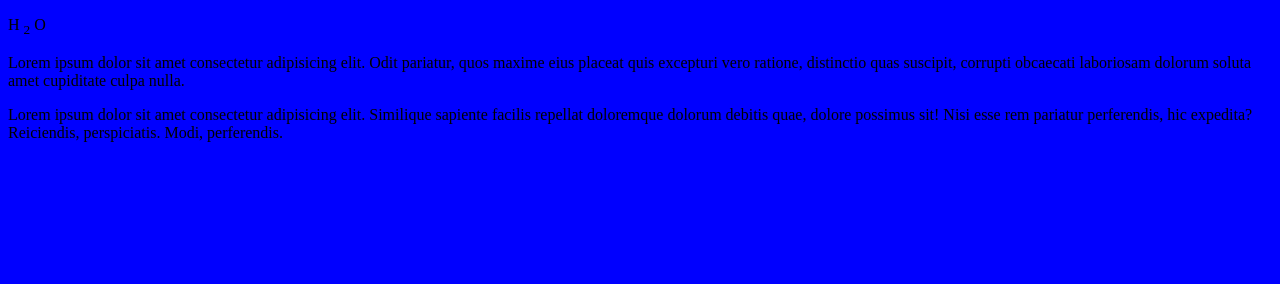
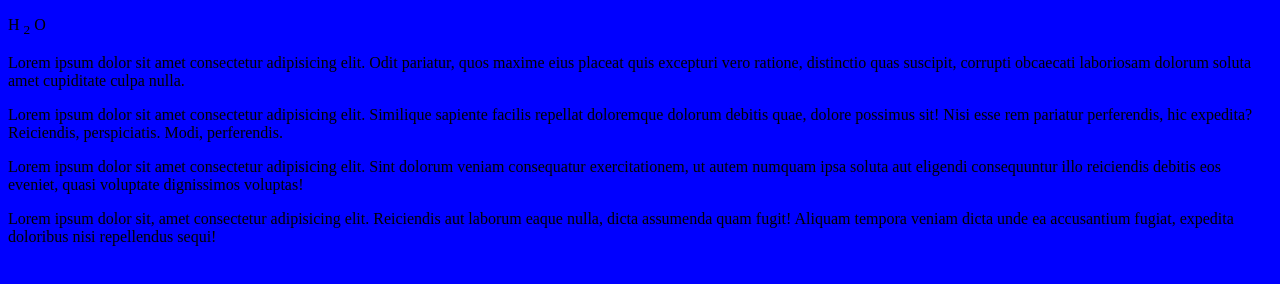
Before and after one commit to vickykarthik17/Localrepo, a plain HTML site: page index.html in a window 1280 px wide. Drawn offline with Linux system fonts and the light colour scheme.

Commit message:
Modified index.html in feature2

```diff
--- a/index.html
+++ b/index.html
@@ -9,6 +9,8 @@
  <p>H <mark style="background-color: blue;"><sub> 2</sub> </mark> O</p>
 <p>Lorem ipsum dolor sit amet consectetur adipisicing elit. Odit pariatur, quos maxime eius placeat quis excepturi vero ratione, distinctio quas suscipit, corrupti obcaecati laboriosam dolorum soluta amet cupiditate culpa nulla.</p>
 <p>Lorem ipsum dolor sit amet consectetur adipisicing elit. Similique sapiente facilis repellat doloremque dolorum debitis quae, dolore possimus sit! Nisi esse rem pariatur perferendis, hic expedita? Reiciendis, perspiciatis. Modi, perferendis.</p>
-
+<p>Lorem ipsum dolor sit amet consectetur adipisicing elit. Sint dolorum veniam consequatur exercitationem, ut autem numquam ipsa soluta aut eligendi consequuntur illo reiciendis debitis eos eveniet, quasi voluptate dignissimos voluptas!</p>
+<p>
+Lorem ipsum dolor sit, amet consectetur adipisicing elit. Reiciendis aut laborum eaque nulla, dicta assumenda quam fugit! Aliquam tempora veniam dicta unde ea accusantium fugiat, expedita doloribus nisi repellendus sequi!
 </body>
 </html>
```
